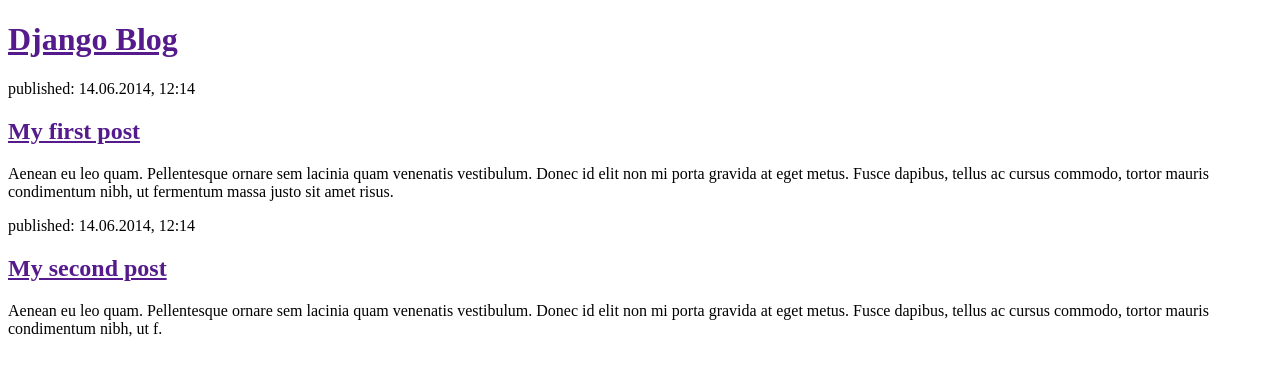
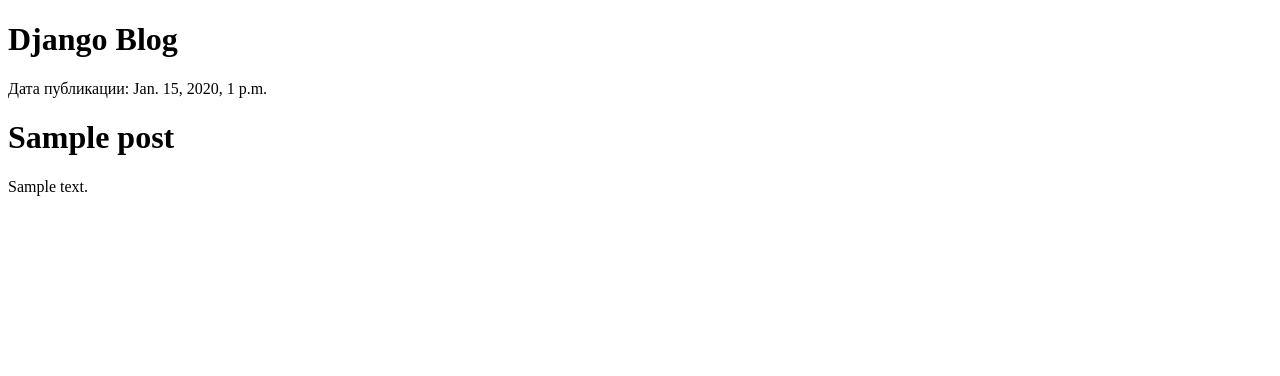
Before and after one commit to McGregor88/python_demo, a Django app: template blog/templates/blog/post_list.html in a window 1280 px wide. Shown: the top 376 px of the page. Run offline with Django 3.2, Linux system fonts and the light colour scheme; the template is opened without the code that fills it: values that come from a table or form of the project are taken from there, others are empty; tables that the repository leaves empty hold one stand-in row (values such as "Sample post").

Commit message:
Mod templates to display posts from database

```diff
--- a/blog/templates/blog/post_list.html
+++ b/blog/templates/blog/post_list.html
@@ -7,20 +7,15 @@
   <title>Document</title>
 </head>
 <body>
-  <div>
-    <h1><a href="">Django Blog</a></h1>
-  </div>
+  <h1>Django Blog</h1>
 
-  <div>
-      <p>published: 14.06.2014, 12:14</p>
-      <h2><a href="">My first post</a></h2>
-      <p>Aenean eu leo quam. Pellentesque ornare sem lacinia quam venenatis vestibulum. Donec id elit non mi porta gravida at eget metus. Fusce dapibus, tellus ac cursus commodo, tortor mauris condimentum nibh, ut fermentum massa justo sit amet risus.</p>
-  </div>
+  {% for post in posts %}
+    <div>
+      <time>Дата публикации: {{ post.published_date }}</time>
+      <h1>{{ post.title }}</h1>
+      <p>{{ post.text|linebreaksbr }}</p>
+    </div>
+  {% endfor %}
 
-  <div>
-      <p>published: 14.06.2014, 12:14</p>
-      <h2><a href="">My second post</a></h2>
-      <p>Aenean eu leo quam. Pellentesque ornare sem lacinia quam venenatis vestibulum. Donec id elit non mi porta gravida at eget metus. Fusce dapibus, tellus ac cursus commodo, tortor mauris condimentum nibh, ut f.</p>
-  </div>
 </body>
 </html>
--- a/blog/views.py
+++ b/blog/views.py
@@ -1,5 +1,8 @@
 from django.shortcuts import render
+from django.utils import timezone
+from .models import Post
 
 # Create your views here.
 def post_list(request):
-    return render(request, 'blog/post_list.html', {})
+    posts = Post.objects.filter(published_date__lte=timezone.now()).order_by('published_date')
+    return render(request, 'blog/post_list.html', {'posts': posts})
```
